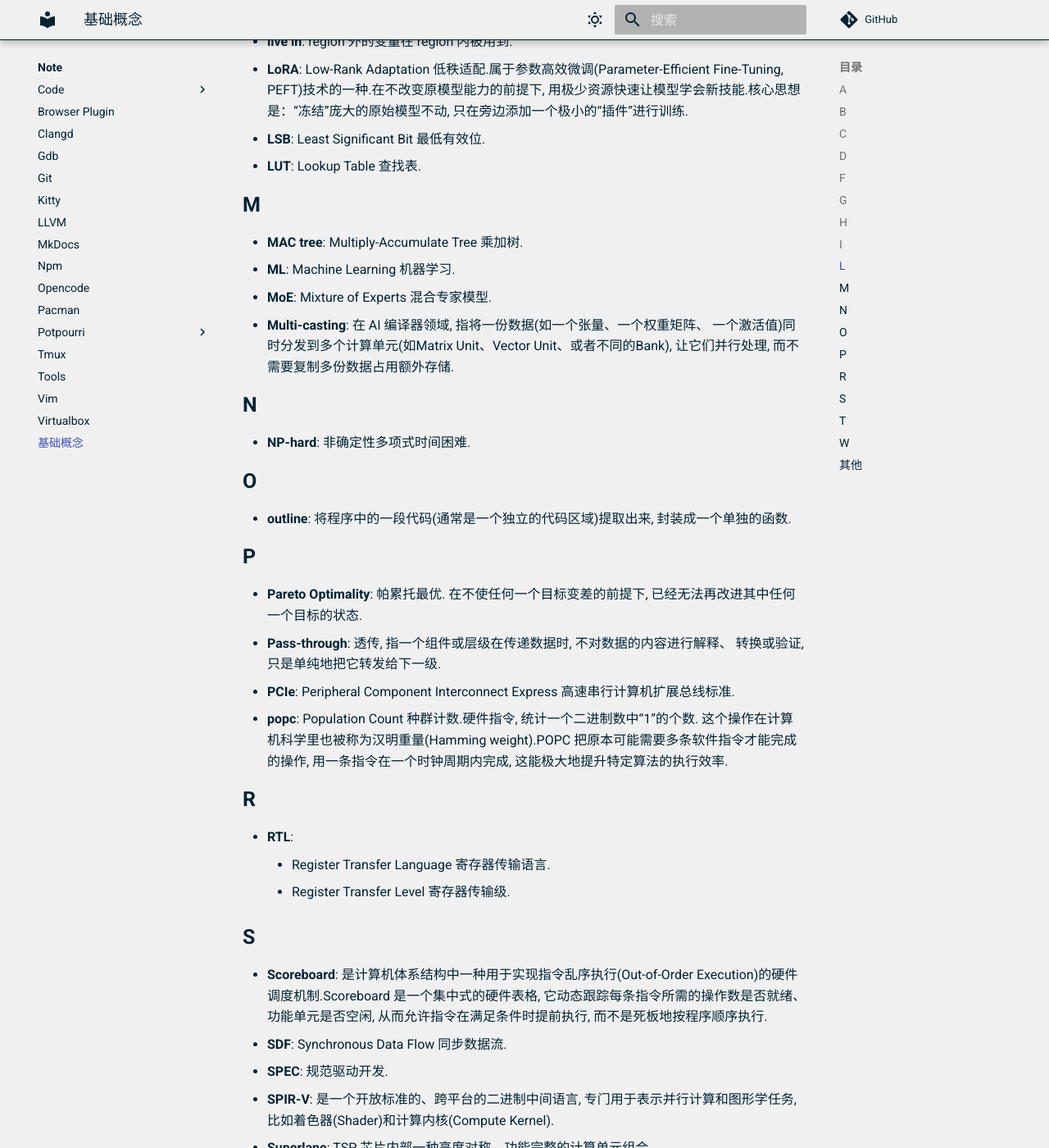
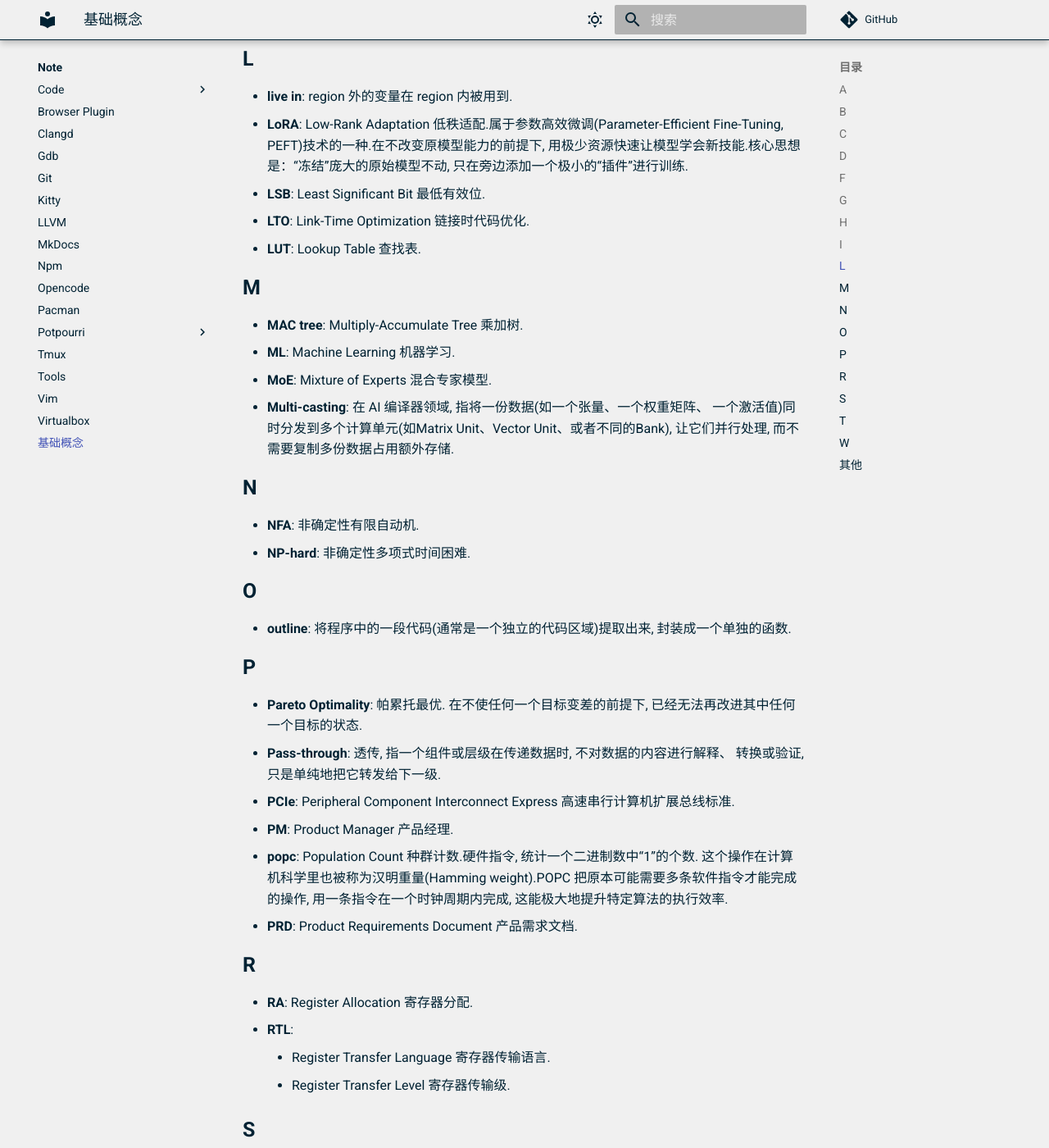
Before and after one commit to Wijkqwe/Wijkqwe.github.io, an MkDocs documentation site: the page built from docs/note/concept.md, in a window 1280 px wide and 1400 px high, scrolled down 1887 px. Shown: the whole window at 82% size. Built offline with MkDocs 1.6.1 and Material for MkDocs 9.7.7, drawn with Linux system fonts in a browser that asks for light colours; comment, search, counter and statistics services are not loaded; some of the changed text lies outside the part shown.

Commit message:
[note][concept]

```diff
--- a/docs/note/concept.md
+++ b/docs/note/concept.md
@@ -33,7 +33,9 @@
 
 ## D
 
+- **DFA**: 确定性有限自动机.
 - **DLP**: Data-Level Parallelism 数据级并行.
+- **DSL**: Domain-Specific Language 领域特定语言.
 - **DSP**: Digital Signal Processor 数字信号处理器,
   是一种专门为快速处理连续数字信号流(如声音、图像、雷达回波)而设计的微处理器.
 
@@ -75,6 +77,7 @@
   用极少资源快速让模型学会新技能.核心思想是：“冻结”庞大的原始模型不动,
   只在旁边添加一个极小的“插件”进行训练.
 - **LSB**: Least Significant Bit 最低有效位.
+- **LTO**: Link-Time Optimization 链接时代码优化.
 - **LUT**: Lookup Table 查找表.
 
 ## M
@@ -88,6 +91,7 @@
 
 ## N
 
+- **NFA**: 非确定性有限自动机.
 - **NP-hard**: 非确定性多项式时间困难.
 
 ## O
@@ -102,13 +106,16 @@
 - **Pass-through**: 透传, 指一个组件或层级在传递数据时, 不对数据的内容进行解释、
   转换或验证, 只是单纯地把它转发给下一级.
 - **PCIe**: Peripheral Component Interconnect Express 高速串行计算机扩展总线标准.
+- **PM**: Product Manager 产品经理.
 - **popc**: Population Count 种群计数.硬件指令, 统计一个二进制数中“1”的个数.
   这个操作在计算机科学里也被称为汉明重量(Hamming weight).POPC
   把原本可能需要多条软件指令才能完成的操作, 用一条指令在一个时钟周期内完成,
   这能极大地提升特定算法的执行效率.
+- **PRD**: Product Requirements Document 产品需求文档.
 
 ## R
 
+- **RA**: Register Allocation 寄存器分配.
 - **RTL**:
     - Register Transfer Language 寄存器传输语言.
     - Register Transfer Level 寄存器传输级.
```
